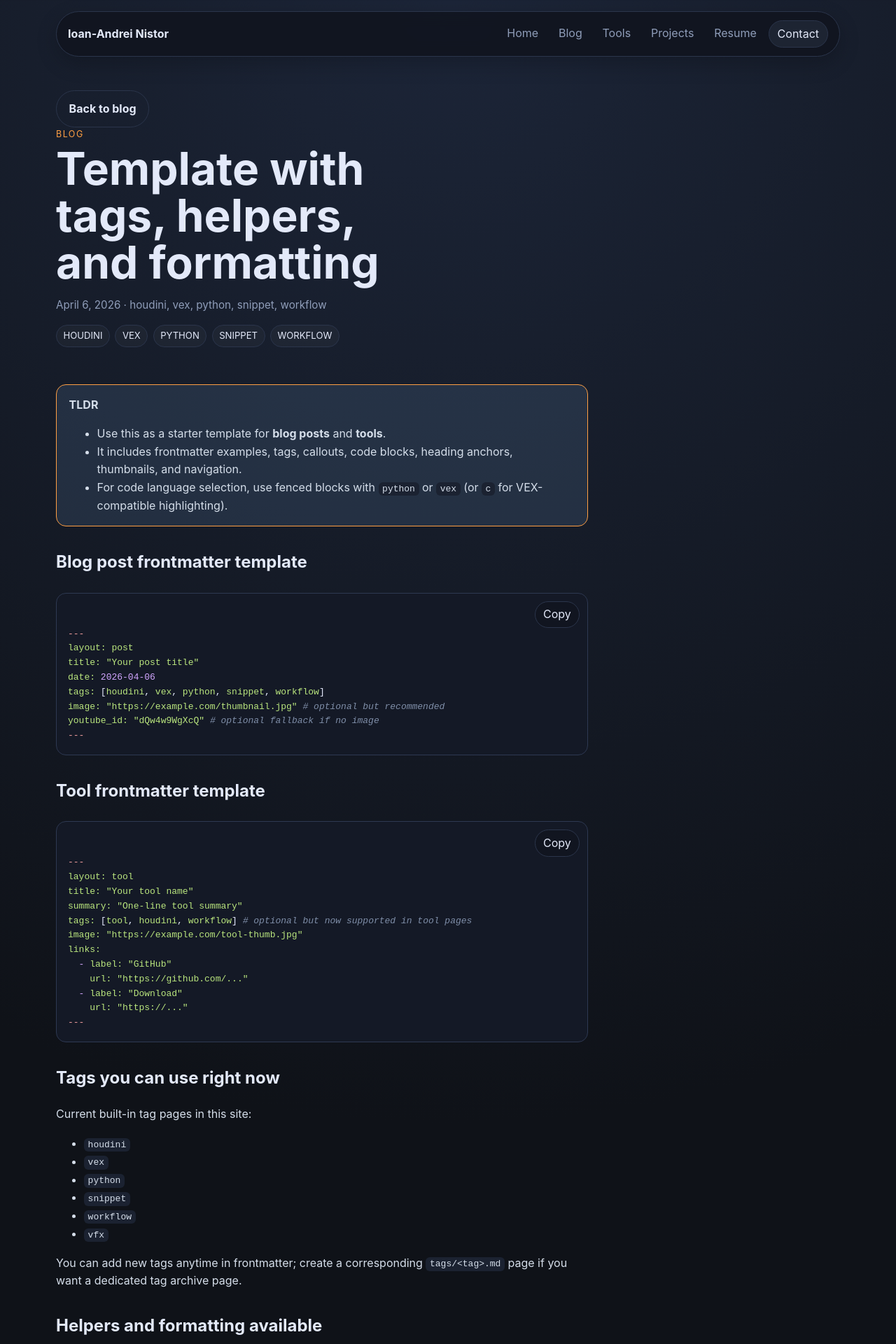
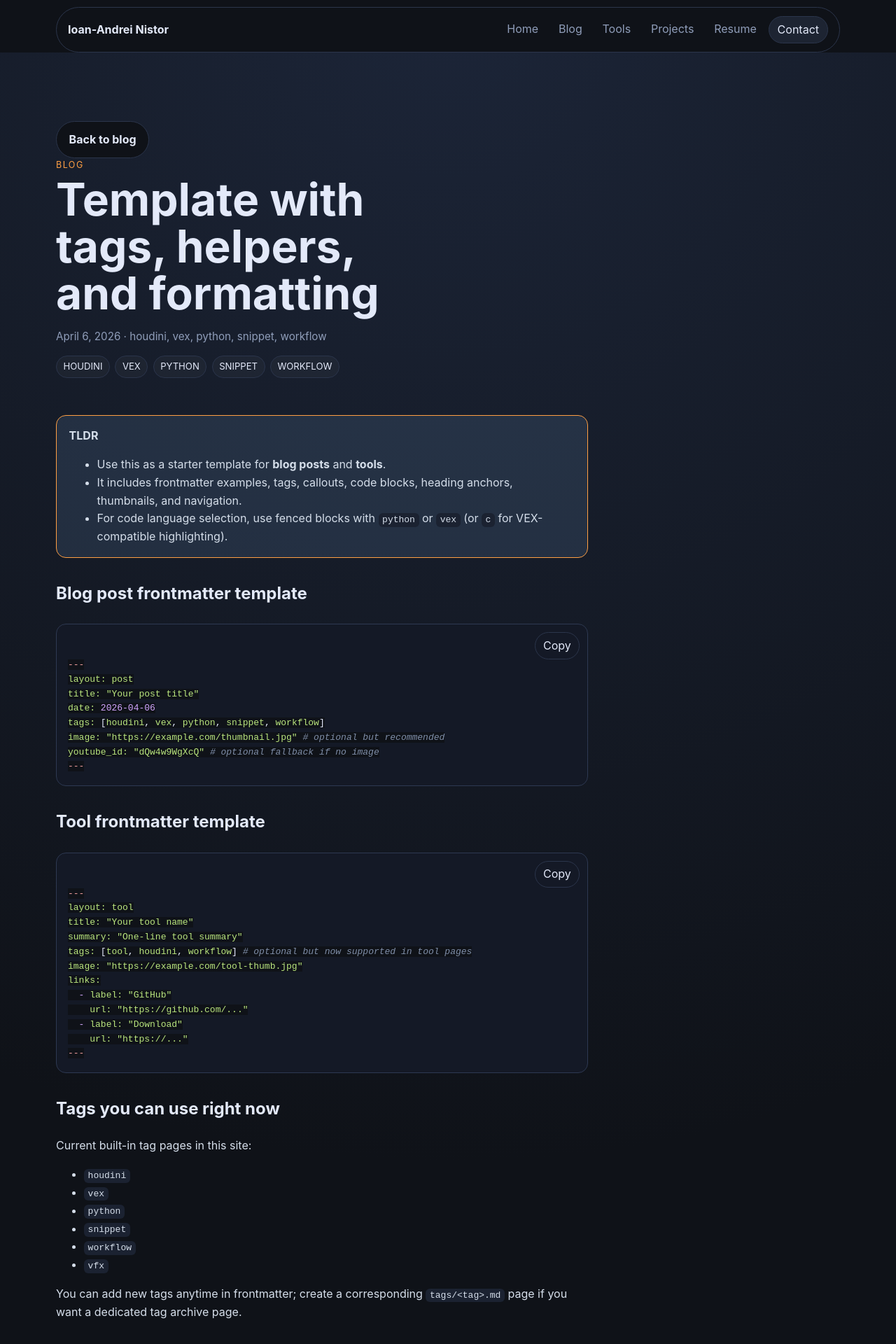
Before and after one commit to ianistor/ian_mywebsite, a Jekyll site: the page built from _posts/2026-04-06-vex-snippet-post-template.md, in a window 1280 px wide. Shown: the top 1920 px of the page at 70% size. Built offline with Jekyll 4.4.1, drawn with Linux system fonts in a browser that asks for light colours; nearby versions of some CDN libraries.

Commit message:
Lighten header chrome and increase reserved header zone

```diff
--- a/_layouts/default.html
+++ b/_layouts/default.html
@@ -11,6 +11,7 @@
     <script src="https://cdnjs.cloudflare.com/ajax/libs/highlight.js/11.11.1/highlight.min.js"></script>
 </head>
 <body>
+  <div class="page-shell">
   <header class="site-header">
     <div class="container">
       <div class="floating-header" role="navigation" aria-label="Main navigation">
@@ -25,21 +26,24 @@
     </div>
   </header>
 
-  <main class="container">
-    {{ content }}
-  </main>
+  <div class="page-scroll">
+    <main class="container">
+      {{ content }}
+    </main>
+
+    <footer class="site-footer">
+      <div class="container footer-row">
+        <p>{{ site.description }}</p>
+        <p>Hosted on GitHub Pages with Jekyll</p>
+      </div>
+    </footer>
+  </div>
 
   <div class="lightbox" id="lightbox" hidden>
     <button class="lightbox-close" type="button" aria-label="Close image viewer">×</button>
     <img class="lightbox-image" src="" alt="">
   </div>
 
-  <footer class="site-footer">
-    <div class="container footer-row">
-      <p>{{ site.description }}</p>
-      <p>Hosted on GitHub Pages with Jekyll</p>
-    </div>
-  </footer>
 
   <script>
     document.addEventListener('DOMContentLoaded', function () {
@@ -50,6 +54,16 @@
       const headerSearchInput = document.getElementById('site-search-input');
       const headerSearchResults = document.getElementById('header-search-results');
       const root = document.documentElement;
+      const siteHeader = document.querySelector('.site-header');
+
+      const syncHeaderZoneHeight = () => {
+        if (!siteHeader) return;
+        const zoneHeight = siteHeader.offsetHeight + 24;
+        root.style.setProperty('--header-zone-height', `${zoneHeight}px`);
+      };
+
+      syncHeaderZoneHeight();
+      window.addEventListener('resize', syncHeaderZoneHeight);
       const searchIndex = [
         {% assign search_docs = site.pages | concat: site.posts | concat: site.projects | concat: site.tools %}
         {% for doc in search_docs %}
@@ -664,5 +678,6 @@
       });
     });
   </script>
+  </div>
 </body>
 </html>
--- a/assets/css/style.css
+++ b/assets/css/style.css
@@ -8,7 +8,7 @@
   --accent: #8cc2ff;
   --accent-2: #b9dbff;
   --header-bg: rgba(6, 9, 14, 0.88);
-  --surface-glass: rgba(13, 17, 26, 0.95);
+  --surface-glass: transparent;
   --hero-glow: #0d1423;
   --code-bg: #0b1320;
   --code-inline-bg: #111827;
@@ -22,6 +22,8 @@
   --code-meta: #c4b5fd;
 
   --max: 1120px;
+  --header-gap: 10px;
+  --header-zone-height: 140px;
 }
 
 * { box-sizing: border-box; }
@@ -46,7 +48,7 @@
   --accent: #ff9f43;
   --accent-2: #ffd08d;
   --header-bg: rgba(12, 15, 22, 0.88);
-  --surface-glass: rgba(17, 22, 32, 0.95);
+  --surface-glass: transparent;
   --hero-glow: #1c2538;
   --code-bg: #141926;
   --code-inline-bg: #1b2231;
@@ -63,6 +65,7 @@
 
 body {
   margin: 0;
+  overflow: hidden;
   font-family: Inter, ui-sans-serif, system-ui, -apple-system, BlinkMacSystemFont, "Segoe UI", sans-serif;
   background: radial-gradient(circle at top, var(--hero-glow) 0%, var(--bg) 38%);
   color: var(--text);
@@ -95,11 +98,29 @@
 }
 
 .site-header {
-  position: sticky;
-  top: 1rem;
+  position: fixed;
+  top: 0;
+  left: 0;
+  width: 100%;
   z-index: 60;
-  background: transparent;
+  background: var(--bg);
   border: 0;
+  padding-top: 10px;
+  isolation: isolate;
+}
+
+
+
+.page-shell {
+  height: 100vh;
+}
+
+.page-scroll {
+  height: calc(100vh - var(--header-zone-height));
+  margin-top: var(--header-zone-height);
+  overflow-y: auto;
+  overflow-x: hidden;
+  padding-top: var(--header-gap);
 }
 
 .site-footer {
@@ -125,9 +146,9 @@
   padding: 0.75rem 1rem;
   border: 1px solid var(--line);
   border-radius: 999px;
-  background: var(--surface-glass);
-  backdrop-filter: blur(10px);
-  box-shadow: 0 10px 30px rgba(0, 0, 0, 0.2);
+  background: transparent;
+  backdrop-filter: none;
+  box-shadow: none;
 }
 
 .brand {
@@ -370,7 +391,7 @@
 }
 
 .button.secondary {
-  background: transparent;
+  background: var(--bg);
   color: var(--text);
   border: 1px solid var(--line);
 }
@@ -573,7 +594,7 @@
 }
 
 .prose pre code {
-  background: transparent;
+  background: var(--bg);
   padding: 0;
   border-radius: 0;
 }
@@ -1236,3 +1257,8 @@
   display: block;
   object-fit: contain;
 }
+
+
+[id] {
+  scroll-margin-top: calc(var(--header-zone-height) + var(--header-gap));
+}
```
